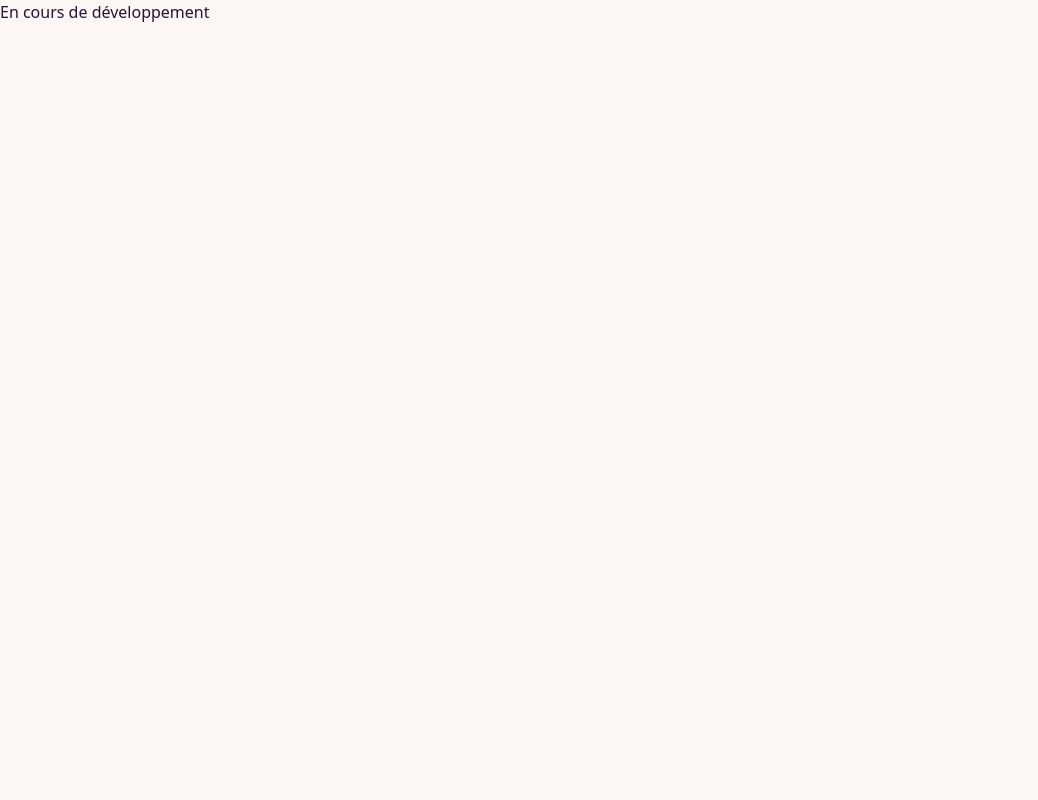
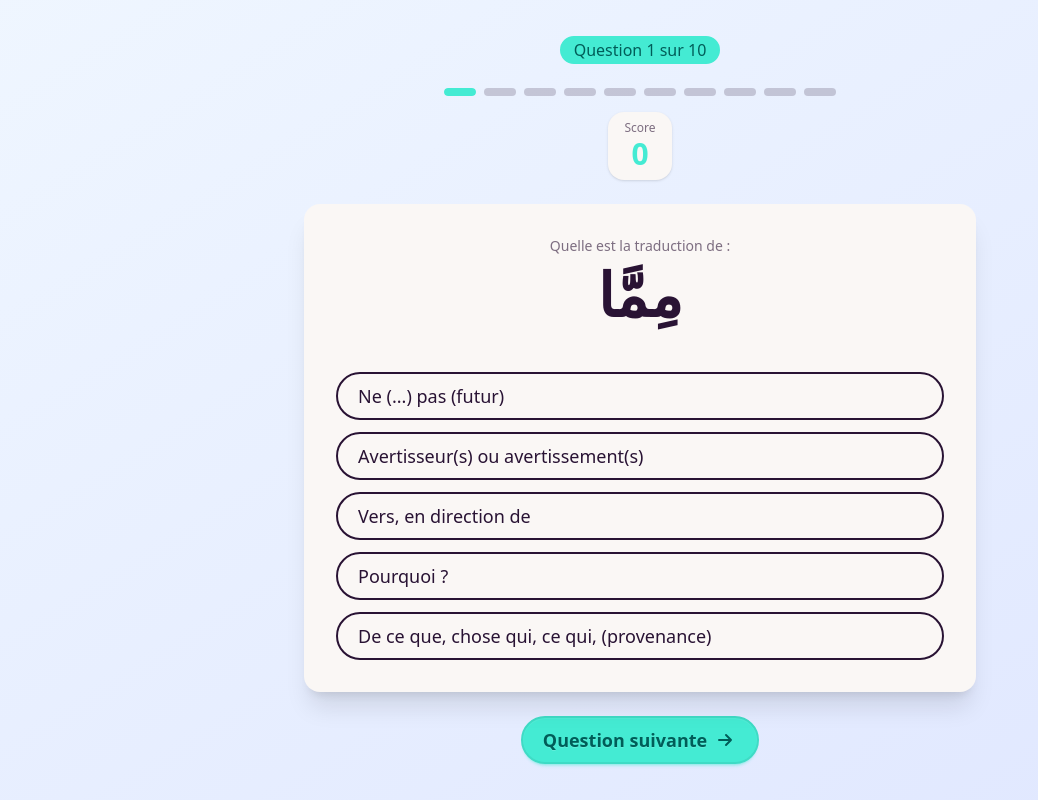
Before and after one commit to ShanAZIZ/mots-du-coran, a React (Vite) app: page /quizz in a window 1280 px wide. Shown: the whole page, without its empty margins (0-1038 px from the left). Built offline with nearby package versions, Linux system fonts and the light colour scheme.

Commit message:
feat: quiz ai draft

```diff
--- /dev/null
+++ b/src/components/QuizPropositionButton.tsx
@@ -0,0 +1,41 @@
+import type { QuizProposition } from "../type";
+
+export const QuizPropositionButton = ({
+  proposition,
+  isSelected,
+  isAnswered,
+  onClick,
+}: {
+  proposition: QuizProposition;
+  isSelected: boolean;
+  isAnswered: boolean;
+  onClick: () => void;
+}) => {
+  const getButtonClass = () => {
+    if (!isAnswered) {
+      return isSelected ? "btn-primary" : "btn-outline";
+    }
+
+    if (proposition.isValidAnswer) {
+      return "btn-success";
+    }
+
+    if (isSelected && !proposition.isValidAnswer) {
+      return "btn-error";
+    }
+
+    return "btn-disabled";
+  };
+
+  return (
+    <button
+      onClick={onClick}
+      disabled={isAnswered}
+      className={`btn btn-lg w-full justify-start text-left ${getButtonClass()}`}
+    >
+      <span className="text-base md:text-lg font-medium">
+        {proposition.arabicWord.translation}
+      </span>
+    </button>
+  );
+};
--- /dev/null
+++ b/src/components/QuizQuestionCard.tsx
@@ -0,0 +1,104 @@
+import { useState } from "react";
+import type { QuizQuestion } from "../type";
+import { QuizPropositionButton } from "./QuizPropositionButton";
+
+export const QuizQuestionCard = ({
+  question,
+  onAnswer,
+}: {
+  question: QuizQuestion;
+  onAnswer: (isCorrect: boolean) => void;
+}) => {
+  const [selectedProposition, setSelectedProposition] = useState<number | null>(
+    null,
+  );
+  const [isAnswered, setIsAnswered] = useState(false);
+
+  const handlePropositionClick = (index: number) => {
+    if (isAnswered) return;
+
+    setSelectedProposition(index);
+    setIsAnswered(true);
+
+    const isCorrect = question.propositions[index].isValidAnswer;
+    onAnswer(isCorrect);
+  };
+
+  return (
+    <div className="card bg-base-100 shadow-xl w-full max-w-2xl mx-4">
+      <div className="card-body p-4 md:p-6 lg:p-8">
+        <div className="mb-6 md:mb-8 text-center">
+          <p className="text-xs md:text-sm text-base-content/60 mb-2">
+            Quelle est la traduction de :
+          </p>
+          <h2
+            className="text-4xl md:text-5xl lg:text-6xl font-bold mb-2"
+            dir="rtl"
+          >
+            {question.questionWord.arabicWord}
+          </h2>
+        </div>
+
+        <div className="space-y-3">
+          {question.propositions.map((proposition, index) => (
+            <QuizPropositionButton
+              key={index}
+              proposition={proposition}
+              isSelected={selectedProposition === index}
+              isAnswered={isAnswered}
+              onClick={() => handlePropositionClick(index)}
+            />
+          ))}
+        </div>
+
+        {isAnswered && (
+          <div className="mt-4 md:mt-6 text-center">
+            {question.propositions[selectedProposition!].isValidAnswer ? (
+              <div className="alert alert-success">
+                <svg
+                  xmlns="http://www.w3.org/2000/svg"
+                  className="stroke-current shrink-0 h-6 w-6"
+                  fill="none"
+                  viewBox="0 0 24 24"
+                >
+                  <path
+                    strokeLinecap="round"
+                    strokeLinejoin="round"
+                    strokeWidth="2"
+                    d="M9 12l2 2 4-4m6 2a9 9 0 11-18 0 9 9 0 0118 0z"
+                  />
+                </svg>
+                <span className="font-semibold">Correct !</span>
+              </div>
+            ) : (
+              <div className="alert alert-error">
+                <svg
+                  xmlns="http://www.w3.org/2000/svg"
+                  className="stroke-current shrink-0 h-6 w-6"
+                  fill="none"
+                  viewBox="0 0 24 24"
+                >
+                  <path
+                    strokeLinecap="round"
+                    strokeLinejoin="round"
+                    strokeWidth="2"
+                    d="M10 14l2-2m0 0l2-2m-2 2l-2-2m2 2l2 2m7-2a9 9 0 11-18 0 9 9 0 0118 0z"
+                  />
+                </svg>
+                <span className="text-sm md:text-base">
+                  Faux ! La bonne réponse est :{" "}
+                  <strong>
+                    {
+                      question.propositions.find((p) => p.isValidAnswer)
+                        ?.arabicWord.translation
+                    }
+                  </strong>
+                </span>
+              </div>
+            )}
+          </div>
+        )}
+      </div>
+    </div>
+  );
+};
--- a/src/pages/QuizPage.tsx
+++ b/src/pages/QuizPage.tsx
@@ -2,13 +2,124 @@ import { useEffect, useState } from "react";
 import type { Quiz } from "../type";
 import { getQuiz } from "../service/quiz-service";
 import { arabicWords } from "../data/data";
+import { QuizQuestionCard } from "../components/QuizQuestionCard";
 
 export const QuizPage = () => {
   const [quiz, setQuiz] = useState<Quiz | null>(null);
+  const [currentQuestionIndex, setCurrentQuestionIndex] = useState(0);
+  const [score, setScore] = useState(0);
+  const [isQuizComplete, setIsQuizComplete] = useState(false);
 
   useEffect(() => {
     setQuiz(getQuiz(arabicWords.words)); // TODO persistence
   }, []);
 
-  return <>En cours de développement</>;
+  const handleAnswer = (isCorrect: boolean) => {
+    if (isCorrect) {
+      setScore(score + 1);
+    }
+  };
+
+  const handleNextQuestion = () => {
+    if (!quiz) return;
+
+    if (currentQuestionIndex < quiz.questions.length - 1) {
+      setCurrentQuestionIndex(currentQuestionIndex + 1);
+    } else {
+      setIsQuizComplete(true);
+    }
+  };
+
+  const handleRestartQuiz = () => {
+    setCurrentQuestionIndex(0);
+    setScore(0);
+    setIsQuizComplete(false);
+  };
+
+  if (!quiz) {
+    return (
+      <div className="min-h-screen bg-gradient-to-br from-blue-50 to-indigo-100 flex items-center justify-center p-4">
+        <div className="loading loading-spinner loading-lg text-primary"></div>
+        <p className="text-lg md:text-xl ml-4">Chargement du quiz...</p>
+      </div>
+    );
+  }
+
+  if (isQuizComplete) {
+    return (
+      <div className="min-h-screen bg-gradient-to-br from-blue-50 to-indigo-100 flex items-center justify-center p-4">
+        <div className="card bg-base-100 shadow-xl max-w-md w-full mx-4">
+          <div className="card-body text-center p-6 md:p-8">
+            <h2 className="card-title text-2xl md:text-3xl font-bold justify-center mb-4">Quiz terminé !</h2>
+            <p className="text-5xl md:text-6xl mb-6">🎉</p>
+            <div className="stats shadow">
+              <div className="stat place-items-center">
+                <div className="stat-title">Votre score</div>
+                <div className="stat-value text-primary">{score} / {quiz.questions.length}</div>
+                <div className="stat-desc">
+                  {score === quiz.questions.length
+                    ? "Parfait !"
+                    : score >= quiz.questions.length / 2
+                    ? "Bien joué !"
+                    : "Continuez à pratiquer !"}
+                </div>
+              </div>
+            </div>
+            <div className="card-actions justify-center mt-6">
+              <button
+                onClick={handleRestartQuiz}
+                className="btn btn-primary btn-lg"
+              >
+                Recommencer
+              </button>
+            </div>
+          </div>
+        </div>
+      </div>
+    );
+  }
+
+  return (
+    <div className="min-h-screen bg-gradient-to-br from-blue-50 to-indigo-100 flex flex-col items-center justify-center p-4">
+      <div className="mb-4 md:mb-6 text-center w-full">
+        <div className="badge badge-lg badge-primary mb-2">
+          Question {currentQuestionIndex + 1} sur {quiz.questions.length}
+        </div>
+
+        <div className="flex gap-1.5 md:gap-2 justify-center px-4 my-4">
+          {quiz.questions.map((_, index) => (
+            <progress
+              key={index}
+              className={`progress ${index <= currentQuestionIndex ? 'progress-primary' : 'progress-base-200'} w-6 md:w-8`}
+              value={index <= currentQuestionIndex ? 100 : 0}
+              max="100"
+            />
+          ))}
+        </div>
+
+        <div className="stats shadow bg-base-100">
+          <div className="stat place-items-center py-2 px-4">
+            <div className="stat-title text-xs">Score</div>
+            <div className="stat-value text-2xl md:text-3xl text-primary">{score}</div>
+          </div>
+        </div>
+      </div>
+
+      <QuizQuestionCard
+        key={currentQuestionIndex}
+        question={quiz.questions[currentQuestionIndex]}
+        onAnswer={handleAnswer}
+      />
+
+      <button
+        onClick={handleNextQuestion}
+        className="btn btn-primary btn-lg mt-4 md:mt-6"
+      >
+        {currentQuestionIndex < quiz.questions.length - 1 ? "Question suivante" : "Terminer"}
+        <svg xmlns="http://www.w3.org/2000/svg" className="h-6 w-6" fill="none" viewBox="0 0 24 24" stroke="currentColor">
+          <path strokeLinecap="round" strokeLinejoin="round" strokeWidth={2} d="M13 7l5 5m0 0l-5 5m5-5H6" />
+        </svg>
+      </button>
+    </div>
+  );
 };
```
